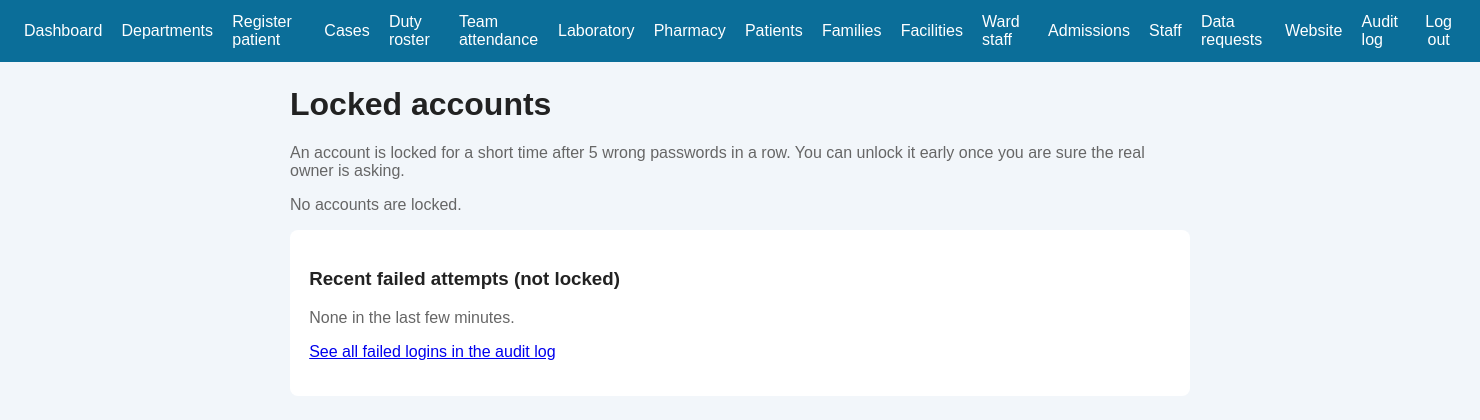
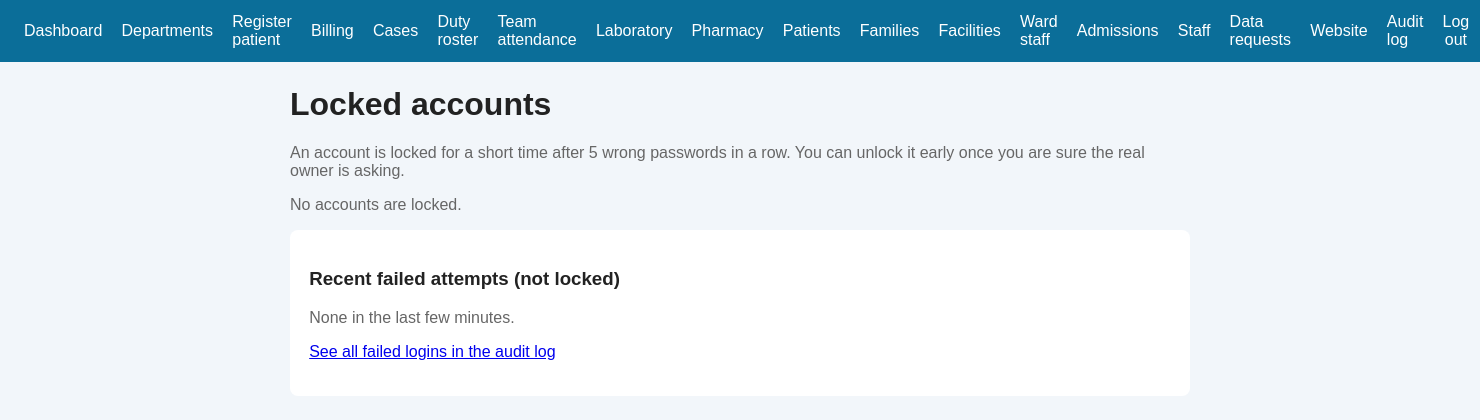
Before and after one commit to ShedrackTech/hospital_system, a Django app: page /accounts/locked/ in a window 1480 px wide. Shown: the top 420 px of the page. Run offline with Django 5.2, Linux system fonts and the light colour scheme; the visitor is signed in with stand-in values (Sample User, id 1); data that the repository does not hold is empty.

Commit message:
base.html

```diff
--- a/templates/base.html
+++ b/templates/base.html
@@ -35,11 +35,13 @@
       <a href="{% url 'cases:new' %}">Report a problem</a>
       <a href="{% url 'laboratory:mine' %}">My results</a>
       <a href="{% url 'pharmacy:mine' %}">My prescriptions</a>
+      <a href="{% url 'billing:mine' %}">My bills</a>
       <a href="{% url 'datarequests:mine' %}">Data requests</a>
     {% else %}
       <a href="{% url 'departments:list' %}">Departments</a>
       {% if user.role == "main_admin" or user.role == "sub_admin" or user.staff_profile.category == "admin" %}
         <a href="{% url 'patients:staff_register' %}">Register patient</a>
+        <a href="{% url 'billing:home' %}">Billing</a>
       {% endif %}
       {% if user.staff_profile.category == "admin" and user.role != "main_admin" and user.role != "sub_admin" %}
         <a href="{% url 'website:manage_posts' %}">Blog posts</a>
```
